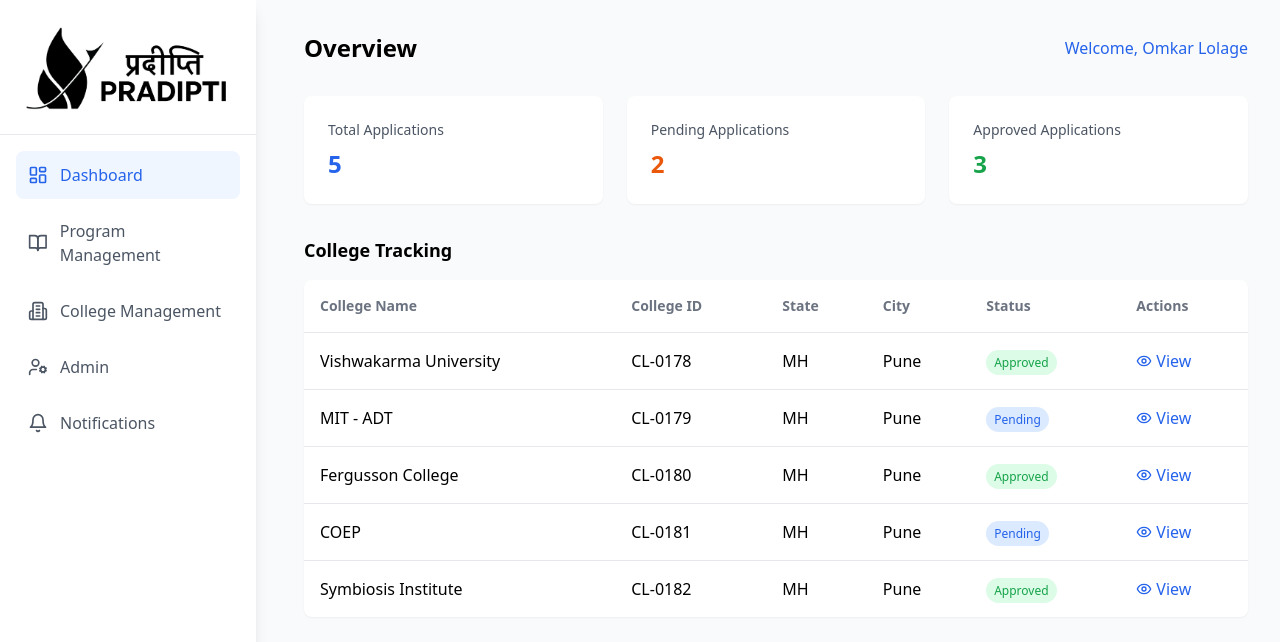
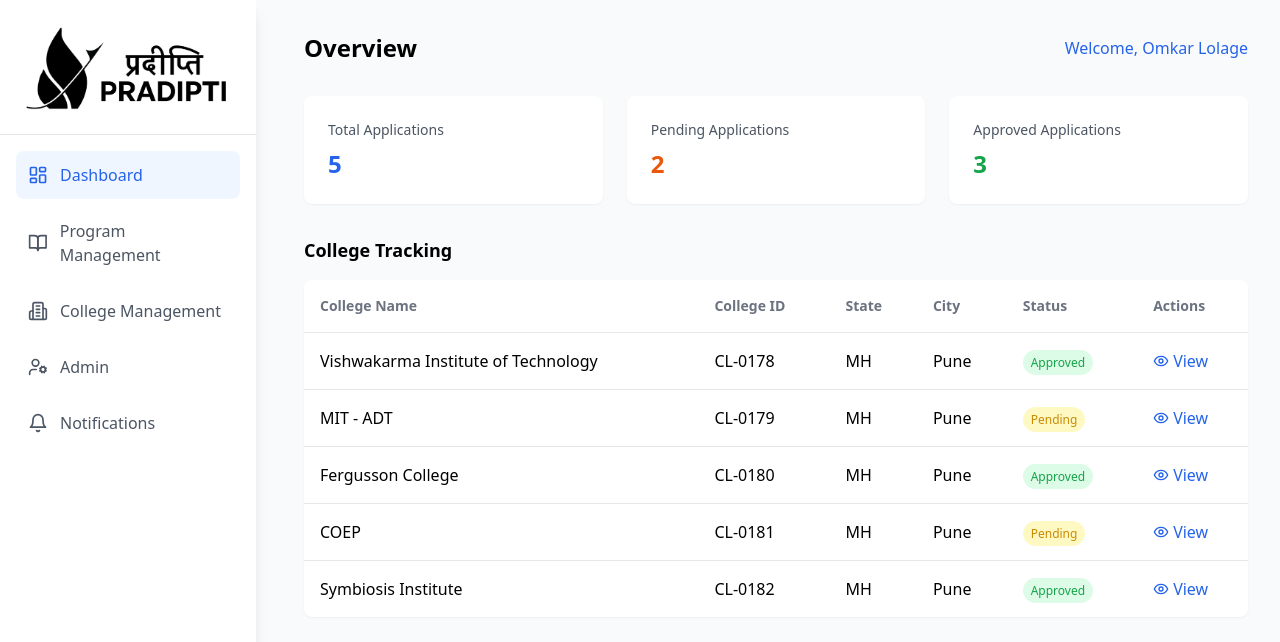
Before and after one commit to arya2004/Pradipti-Portal, a React (Vite) app in the folder client/: page / in a window 1280 px wide. Shown: the top 642 px of the page. Built offline with nearby package versions, Linux system fonts and the light colour scheme.

Commit message:
Adds functionality to search, edit, filter functionality for program management and approve, deny and view buttons.

```diff
--- a/client/src/api/mockData.js
+++ b/client/src/api/mockData.js
@@ -1,5 +1,5 @@
 export const mockColleges = [
-  { name: 'Vishwakarma University', id: 'CL-0178', state: 'MH', city: 'Pune', status: 'Approved' },
+  { name: 'Vishwakarma Institute of Technology', id: 'CL-0178', state: 'MH', city: 'Pune', status: 'Approved' },
   { name: 'MIT - ADT', id: 'CL-0179', state: 'MH', city: 'Pune', status: 'Pending' },
   { name: 'Fergusson College', id: 'CL-0180', state: 'MH', city: 'Pune', status: 'Approved' },
   { name: 'COEP', id: 'CL-0181', state: 'MH', city: 'Pune', status: 'Pending' },
--- a/client/src/components/CollegeTable.jsx
+++ b/client/src/components/CollegeTable.jsx
@@ -1,6 +1,6 @@
-import React from 'react';
-import { Eye } from 'lucide-react';
-import { useNavigate } from 'react-router-dom';
+import React from "react";
+import { Eye } from "lucide-react";
+import { useNavigate } from "react-router-dom";
 
 export function CollegeTable({ colleges = [], loading }) {
   const navigate = useNavigate();
@@ -48,9 +48,9 @@ export function CollegeTable({ colleges = [], loading }) {
               <td className="p-4">
                 <span
                   className={`px-2 py-1 rounded-full text-xs ${
-                    college.status === 'Approved'
-                      ? 'bg-green-100 text-green-600'
-                      : 'bg-blue-100 text-blue-600'
+                    college.status === "Approved"
+                      ? "bg-green-100 text-green-600"
+                      : "bg-yellow-100 text-yellow-600"
                   }`}
                 >
                   {college.status}
--- a/client/src/pages/ProgramManagement.jsx
+++ b/client/src/pages/ProgramManagement.jsx
@@ -19,7 +19,6 @@ export function ProgramManagement() {
     const fetchProgramData = async () => {
       try {
         setLoading(true);
-        // In a real app, you'd get the program ID from URL params or props
         const programId = "PROG001";
         const [programData, studentsData] = await Promise.all([
           api.fetchProgram(programId),
@@ -95,7 +94,7 @@ export function ProgramManagement() {
   if (!program) {
     return (
       <div className="p-6 md:p-8 pt-16 md:pt-8">
-        <div className="text-center">Program not found</div>
+        <div className="text-center">No Programs yet</div>
       </div>
     );
   }
```
